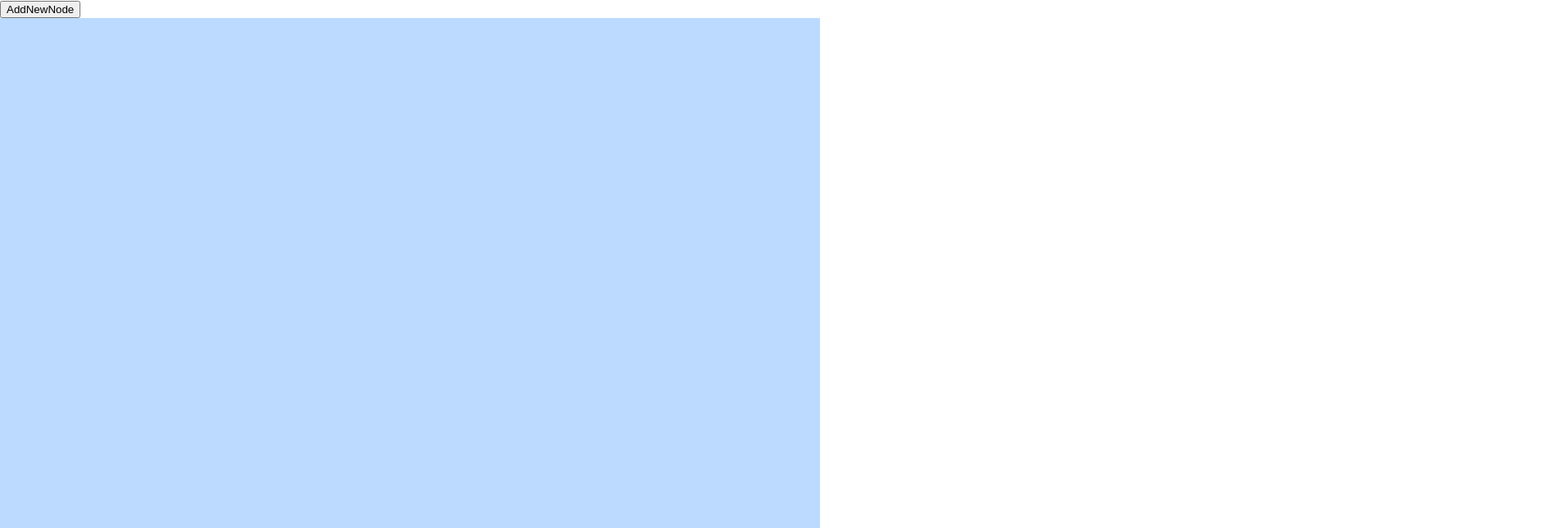
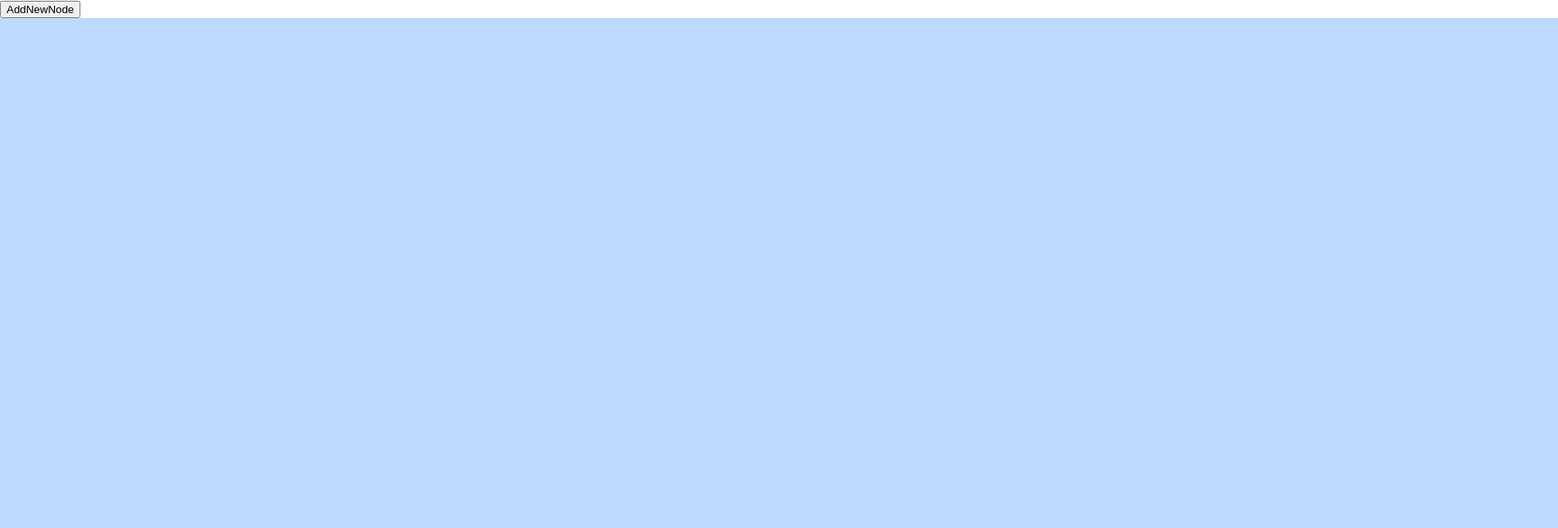
Before and after one commit to this4you/treeNodes, a React (Create React App) app: page / in a window 1280 px wide. Shown: the top 644 px of the page at 82% size, 1900 px wide, since content can reach past the window. Built offline with nearby package versions, Linux system fonts and the light colour scheme.

Commit message:
add node out of  tree

```diff
--- a/src/App.tsx
+++ b/src/App.tsx
@@ -6,11 +6,26 @@ import { leaf, tree } from './hocs';
 
 const TreeNodeWrapped = leaf(TreeNode);
 const NodesTreeWrapped = tree(TreeNodeWrapped);
+const canvasConfig = {
+  width: 1900,
+  height: 900
+};
+
+
+
 
 function App() {
+  const [nodes, setNodes] = React.useState([]);
+  const onAddNodeHandler = () => {
+    setNodes([...nodes, {
+      id: Number(new Date())
+    }]);
+  }
+
   return (
     <div className="wrapp">
-        <NodesTreeWrapped></NodesTreeWrapped>
+      <button onClick={onAddNodeHandler}>AddNewNode</button>
+      <NodesTreeWrapped initNodes={nodes} canvasConfig={canvasConfig}></NodesTreeWrapped>
     </div>
   )
 }
--- a/src/hocs/leaf.tsx
+++ b/src/hocs/leaf.tsx
@@ -5,7 +5,6 @@ export const leaf = NodeComponent => function ({ setInputCord, onNodeSelect, onR
     const ref = useRef<HTMLInputElement>(null);
 
     useEffect(() => {
-        // setPosition();
         const node = ref.current;
         node.onmousedown = function (event) {
             let shiftX = event.clientX - node.getBoundingClientRect().left;
--- a/src/hocs/tree.tsx
+++ b/src/hocs/tree.tsx
@@ -1,11 +1,27 @@
 import React, { useRef, useState, useEffect } from "react";
 
-export const tree = NodeComponent => function() {
-
+export const tree = NodeComponent => function ({ canvasConfig = { width: 1500, height: 800 }, initNodes = [] }) {
   const canvasRef = useRef(null);
 
   const [nodes, setNodes] = useState([]);
   const [activeNode, setActiveNode] = useState(null);
+
+  useEffect(() => {
+    drawLines();
+  }, [nodes])
+
+  useEffect(() => {
+    const newArray = [...nodes];
+    initNodes.forEach(n => {
+      const nodeIndex = newArray.findIndex((i) => i.id == n.id);
+      if (nodeIndex !== -1) {
+        newArray[nodeIndex] = { ...newArray[nodeIndex], ...n };
+      } else {
+        newArray.push(n);
+      }
+    })
+    setNodes(newArray);
+  }, [initNodes])
 
   const onAddNodeHandler = () => {
     setNodes([...nodes, {
@@ -33,11 +49,6 @@ export const tree = NodeComponent => function() {
       setNodes(newArray)
     }
   }
-
-
-  useEffect(() => {
-    drawLines();
-  }, [nodes])
 
   const drawLines = () => {
     const canvas = canvasRef.current
@@ -87,16 +98,17 @@ export const tree = NodeComponent => function() {
 
   return (
     <>
-      <button onClick={onAddNodeHandler}>AddNewNode</button>
+      {/* <button onClick={onAddNodeHandler}>AddNewNode</button> */}
       <div className="canvas-container" onClick={onCanvasClickHandler}>
-        {/* {nodes.map((n) => <NodeWrappComponent onRelatedSelect={() => onRelatedSelectHandler(n.id)} onNodeSelect={() => onNodeSelectHandler(n.id)} key={n.id} isActive={n.id === activeNode} setInputCord={setNodeCordinates(n.id)} />)} */}
         {nodes.map((n) =>
-          <NodeComponent onRelatedSelect={() => onRelatedSelectHandler(n.id)}
+          <NodeComponent
+            onRelatedSelect={() => onRelatedSelectHandler(n.id)}
             onNodeSelect={() => onNodeSelectHandler(n.id)}
-            key={n.id} isActive={n.id === activeNode}
+            key={n.id}
+            isActive={n.id === activeNode}
             setInputCord={setNodeCordinates(n.id)} />)
         }
-        <canvas width="1000px" height="800px" ref={canvasRef} />
+        <canvas width={canvasConfig.width} height={canvasConfig.height} ref={canvasRef} />
       </div>
     </>
   )
```
